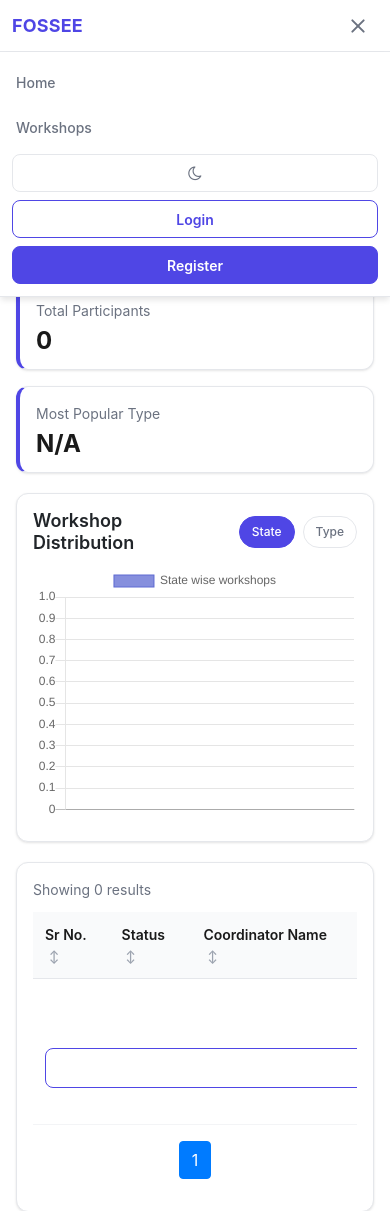
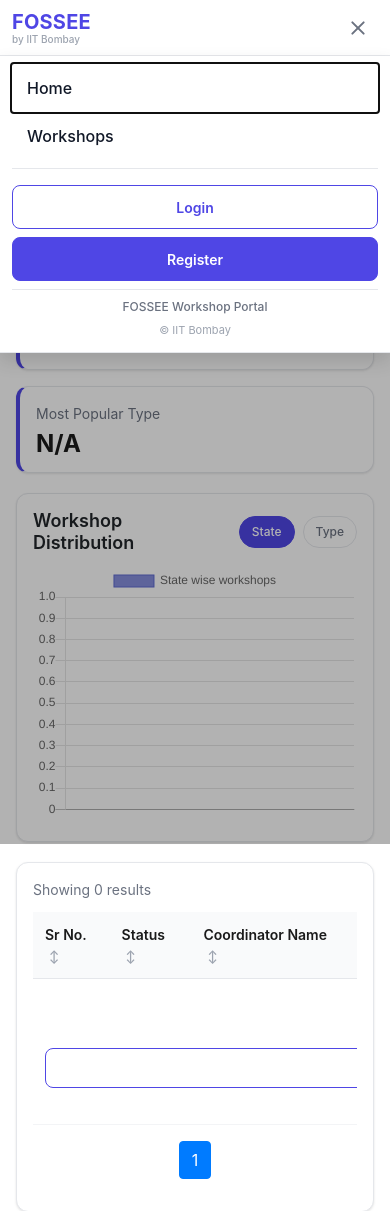
Before and after one commit to shivani-i-i/fossee-workshop-booking-ui, a Django app: page /statistics/public/ in a window 390 px wide, after a click that opens the changed part. Shown: the top 1211 px of the page. Run offline with Django 3.2, Linux system fonts and the light colour scheme; data that the repository does not hold is empty; some libraries are stand-ins or nearby versions.

Commit message:
feat: enhance navbar with animated hamburger, scroll shadow and mobile menu polish

```diff
--- a/workshop_app/static/workshop_app/css/navbar.css
+++ b/workshop_app/static/workshop_app/css/navbar.css
@@ -5,10 +5,10 @@
     left: 0;
     right: 0;
     z-index: 1000;
-    height: 56px;
+    height: 64px;
     background: var(--color-bg-primary);
     border-bottom: 1px solid var(--color-border);
-    transition: box-shadow 300ms ease;
+    transition: box-shadow 300ms ease, background 300ms ease;
 }
 
 .site-navbar.is-scrolled {
@@ -28,14 +28,30 @@
 .site-logo {
     color: var(--color-primary);
     font-family: var(--font-family);
+    display: inline-flex;
+    flex-direction: column;
+    align-items: flex-start;
+    line-height: 1;
+    text-decoration: none;
+    transition: opacity var(--transition-normal);
+}
+
+.site-logo__title {
+    font-size: 20px;
     font-weight: var(--font-weight-bold);
-    font-size: var(--font-size-lg);
-    text-decoration: none;
     letter-spacing: 0.01em;
+}
+
+.site-logo__tagline {
+    margin-top: 2px;
+    color: #9ca3af;
+    font-size: 10px;
+    font-weight: var(--font-weight-medium);
 }
 
 .site-logo:hover {
     color: var(--color-primary-hover);
+    opacity: 0.85;
     text-decoration: none;
 }
 
@@ -45,15 +61,27 @@
     gap: var(--space-4);
 }
 
+.site-nav__links,
+.site-nav__actions {
+    display: flex;
+    align-items: center;
+    gap: var(--space-4);
+}
+
+.site-nav__divider,
+.site-nav__footer {
+    display: none;
+}
+
 .site-nav__link {
     position: relative;
-    color: var(--color-text-secondary);
+    color: #111827;
     font-family: var(--font-family);
     font-size: var(--font-size-sm);
     font-weight: var(--font-weight-medium);
     text-decoration: none;
     padding: var(--space-1) 0;
-    transition: color var(--transition-normal);
+    transition: color var(--transition-normal), background 150ms ease;
 }
 
 .site-nav__link::after {
@@ -67,7 +95,7 @@
     background: var(--color-primary);
     transform: scaleX(0);
     transform-origin: left;
-    transition: transform 300ms ease;
+    transition: transform 200ms ease;
 }
 
 .site-nav__link:hover {
@@ -81,7 +109,6 @@
 
 .site-nav__link.active {
     color: var(--color-primary);
-    border-bottom: 2px solid var(--color-primary);
 }
 
 .site-nav__link.active::after {
@@ -92,9 +119,9 @@
     display: inline-flex;
     align-items: center;
     justify-content: center;
-    height: 34px;
+    height: 44px;
     padding: 0 var(--space-4);
-    border-radius: var(--radius-md);
+    border-radius: 8px;
     border: 1px solid transparent;
     font-family: var(--font-family);
     font-size: var(--font-size-sm);
@@ -104,53 +131,29 @@
 }
 
 .site-nav__btn--login {
-    color: var(--color-primary);
-    border-color: var(--color-primary);
+    color: #4f46e5;
+    border-color: #4f46e5;
     background: var(--color-bg-primary);
 }
 
 .site-nav__btn--login:hover {
-    color: var(--color-primary-hover);
-    border-color: var(--color-primary-hover);
+    color: #4338ca;
+    border-color: #4338ca;
     background: var(--color-primary-light);
     text-decoration: none;
 }
 
 .site-nav__btn--register {
-    color: var(--color-bg-primary);
-    background: var(--color-primary);
-    border-color: var(--color-primary);
+    color: #ffffff;
+    background: #4f46e5;
+    border-color: #4f46e5;
 }
 
 .site-nav__btn--register:hover {
-    color: var(--color-bg-primary);
-    background: var(--color-primary-hover);
-    border-color: var(--color-primary-hover);
+    color: #ffffff;
+    background: #4338ca;
+    border-color: #4338ca;
     text-decoration: none;
-}
-
-.site-theme-toggle {
-    width: 34px;
-    height: 34px;
-    border: 1px solid var(--color-border);
-    border-radius: var(--radius-full);
-    background: var(--color-bg-primary);
-    color: var(--color-text-secondary);
-    display: inline-flex;
-    align-items: center;
-    justify-content: center;
-    transition: all var(--transition-normal);
-}
-
-.site-theme-toggle:hover {
-    color: var(--color-primary);
-    border-color: var(--color-primary);
-    background: var(--color-primary-light);
-}
-
-.site-theme-toggle.is-dark {
-    color: var(--color-warning);
-    border-color: color-mix(in srgb, var(--color-warning) 40%, var(--color-border));
 }
 
 .site-navbar__toggle {
@@ -163,13 +166,13 @@
     align-items: center;
     justify-content: center;
     cursor: pointer;
-    color: var(--color-text-secondary);
-    transition: background var(--transition-fast), color var(--transition-fast);
+    color: #4f46e5;
+    transition: all 300ms ease;
 }
 
 .site-navbar__toggle:hover {
-    background: var(--color-bg-hover);
-    color: var(--color-text-primary);
+    background: transparent;
+    color: #4f46e5;
 }
 
 .site-navbar__toggle-bar {
@@ -178,7 +181,7 @@
     height: 2px;
     border-radius: var(--radius-full);
     background: currentColor;
-    transition: transform 300ms ease, opacity 300ms ease;
+    transition: all 300ms ease;
 }
 
 .site-navbar__toggle-bar + .site-navbar__toggle-bar {
@@ -197,9 +200,30 @@
     transform: translateY(-6px) rotate(-45deg);
 }
 
+.site-navbar__toggle.is-open {
+    color: #6b7280;
+    background: transparent;
+    border: 0;
+}
+
+.site-nav-backdrop {
+    position: fixed;
+    inset: 0;
+    z-index: 999;
+    background: rgba(0, 0, 0, 0.3);
+    opacity: 0;
+    pointer-events: none;
+    transition: opacity 300ms ease;
+}
+
+.site-nav-backdrop.is-visible {
+    opacity: 1;
+    pointer-events: auto;
+}
+
 @media (max-width: 767px) {
     .site-navbar {
-        height: 52px;
+        height: 56px;
     }
 
     .site-navbar__inner {
@@ -213,47 +237,97 @@
 
     .site-nav {
         position: absolute;
-        top: 52px;
+        top: 56px;
         left: 0;
         right: 0;
         display: flex;
         flex-direction: column;
         align-items: stretch;
-        gap: var(--space-2);
-        padding: 0 var(--space-3);
+        gap: 0;
+        padding: 0;
         max-height: 0;
         overflow: hidden;
         opacity: 0;
-        background: var(--color-bg-primary);
+        background: #ffffff;
         border-bottom: 1px solid var(--color-border);
-        box-shadow: var(--shadow-md);
-        transform: translateY(-4px);
-        transition: max-height 300ms ease, opacity var(--transition-normal), transform var(--transition-normal), padding var(--transition-normal);
+        box-shadow: 0 8px 18px rgba(0, 0, 0, 0.12);
+        transform: translateY(-6px);
+        transition: max-height 300ms ease, opacity 300ms ease, transform 300ms ease, padding 300ms ease;
+        z-index: 1001;
     }
 
     .site-nav.is-open {
-        max-height: 300px;
+        max-height: 500px;
         opacity: 1;
         transform: translateY(0);
-        padding: var(--space-3);
+        padding: var(--space-2) var(--space-3) var(--space-3);
+    }
+
+    .site-nav__links,
+    .site-nav__actions {
+        display: grid;
+        gap: 0;
     }
 
     .site-nav__link {
-        padding: var(--space-2) var(--space-1);
+        min-height: 48px;
+        display: flex;
+        align-items: center;
+        padding: 0 var(--space-3);
+        border-left: 3px solid transparent;
+        font-size: 16px;
+        color: #111827;
     }
 
-    .site-nav__link.active::after {
-        bottom: 0;
+    .site-nav__link::after {
+        display: none;
+    }
+
+    .site-nav__link:hover {
+        background: #f5f3ff;
+    }
+
+    .site-nav__link.active {
+        border-left-color: #4f46e5;
+        color: #4f46e5;
+        background: #eef2ff;
     }
 
     .site-nav__btn {
         width: 100%;
-        height: 38px;
+        height: 44px;
+        margin-top: var(--space-2);
+        border-radius: 8px;
     }
 
-    .site-theme-toggle {
-        width: 100%;
-        height: 38px;
-        border-radius: var(--radius-md);
+    .site-nav__divider {
+        display: block;
+        height: 1px;
+        background: #e5e7eb;
+        margin: var(--space-2) 0;
+    }
+
+    .site-nav__footer {
+        display: block;
+        text-align: center;
+        margin-top: var(--space-2);
+    }
+
+    .site-nav__footer-divider {
+        height: 1px;
+        background: #e5e7eb;
+        margin-bottom: var(--space-2);
+    }
+
+    .site-nav__footer p {
+        margin: 0;
+        color: #6b7280;
+        font-size: 12px;
+        font-weight: var(--font-weight-medium);
+    }
+
+    .site-nav__footer small {
+        color: #9ca3af;
+        font-size: 11px;
     }
 }
--- a/workshop_app/templates/workshop_app/base.html
+++ b/workshop_app/templates/workshop_app/base.html
@@ -55,26 +55,37 @@
 {% block header %}
     <nav class="site-navbar" aria-label="Primary navigation">
         <div class="site-navbar__inner">
-            <a class="site-logo" href="/">FOSSEE</a>
+            <a class="site-logo" href="/">
+                <span class="site-logo__title">FOSSEE</span>
+                <span class="site-logo__tagline">by IIT Bombay</span>
+            </a>
 
             <button class="site-navbar__toggle" type="button" id="siteNavbarToggle"
-                    aria-label="Toggle navigation menu" aria-expanded="false" aria-controls="siteNavMenu">
+                    aria-label="Open menu" aria-expanded="false" aria-controls="siteNavMenu">
                 <span class="site-navbar__toggle-bar"></span>
                 <span class="site-navbar__toggle-bar"></span>
                 <span class="site-navbar__toggle-bar"></span>
             </button>
 
             <div class="site-nav" id="siteNavMenu">
-                <a href="/" class="site-nav__link{% if request.path == '/' %} active{% endif %}">Home</a>
-                <a href="{% url 'workshop_app:workshop_type_list' %}" class="site-nav__link{% if '/workshop/types/' in request.path %} active{% endif %}">Workshops</a>
-                <button type="button" class="site-theme-toggle" id="siteThemeToggle" aria-label="Toggle dark mode" aria-pressed="false">
-                    <i class="fa fa-moon-o" aria-hidden="true"></i>
-                </button>
-                <a href="{% url 'workshop_app:login' %}" class="site-nav__btn site-nav__btn--login{% if '/workshop/login/' in request.path %} active{% endif %}">Login</a>
-                <a href="{% url 'workshop_app:register' %}" class="site-nav__btn site-nav__btn--register{% if '/workshop/register/' in request.path %} active{% endif %}">Register</a>
+                <div class="site-nav__links">
+                    <a href="/" class="site-nav__link{% if request.path == '/' %} active{% endif %}">Home</a>
+                    <a href="{% url 'workshop_app:workshop_type_list' %}" class="site-nav__link{% if '/workshop/types/' in request.path %} active{% endif %}">Workshops</a>
+                </div>
+                <div class="site-nav__divider" aria-hidden="true"></div>
+                <div class="site-nav__actions">
+                    <a href="{% url 'workshop_app:login' %}" class="site-nav__btn site-nav__btn--login{% if '/workshop/login/' in request.path %} active{% endif %}">Login</a>
+                    <a href="{% url 'workshop_app:register' %}" class="site-nav__btn site-nav__btn--register{% if '/workshop/register/' in request.path %} active{% endif %}">Register</a>
+                </div>
+                <div class="site-nav__footer" aria-hidden="true">
+                    <div class="site-nav__footer-divider"></div>
+                    <p>FOSSEE Workshop Portal</p>
+                    <small>© IIT Bombay</small>
+                </div>
             </div>
         </div>
     </nav>
+    <div class="site-nav-backdrop" id="siteNavBackdrop" aria-hidden="true"></div>
 {% endblock %}
 
 <div class="base-content">
@@ -94,33 +105,8 @@
         var navbar = document.querySelector('.site-navbar');
         var toggleButton = document.getElementById('siteNavbarToggle');
         var menu = document.getElementById('siteNavMenu');
-        var themeToggle = document.getElementById('siteThemeToggle');
-
-        function setTheme(themeName) {
-            document.documentElement.setAttribute('data-theme', themeName);
-            if (themeToggle) {
-                var isDark = themeName === 'dark';
-                themeToggle.classList.toggle('is-dark', isDark);
-                themeToggle.setAttribute('aria-pressed', isDark ? 'true' : 'false');
-                themeToggle.innerHTML = isDark
-                    ? '<i class="fa fa-sun-o" aria-hidden="true"></i>'
-                    : '<i class="fa fa-moon-o" aria-hidden="true"></i>';
-            }
-        }
-
-        if (themeToggle) {
-            setTheme(document.documentElement.getAttribute('data-theme') || 'light');
-            themeToggle.addEventListener('click', function () {
-                var current = document.documentElement.getAttribute('data-theme') || 'light';
-                var next = current === 'dark' ? 'light' : 'dark';
-                setTheme(next);
-                try {
-                    localStorage.setItem('theme', next);
-                } catch (error) {
-                    // Ignore storage failures silently.
-                }
-            });
-        }
+        var backdrop = document.getElementById('siteNavBackdrop');
+        var focusableSelector = 'a[href], button:not([disabled]), [tabindex]:not([tabindex="-1"])';
 
         function setNavbarScrollState() {
             if (!navbar) {
@@ -136,10 +122,40 @@
             return;
         }
 
+        function isMobileLayout() {
+            return window.matchMedia('(max-width: 767px)').matches;
+        }
+
+        function trapFocus(event) {
+            if (!isMobileLayout() || !menu.classList.contains('is-open') || event.key !== 'Tab') {
+                return;
+            }
+            var focusable = menu.querySelectorAll(focusableSelector);
+            if (!focusable.length) {
+                return;
+            }
+
+            var first = focusable[0];
+            var last = focusable[focusable.length - 1];
+
+            if (event.shiftKey && document.activeElement === first) {
+                event.preventDefault();
+                last.focus();
+            } else if (!event.shiftKey && document.activeElement === last) {
+                event.preventDefault();
+                first.focus();
+            }
+        }
+
         function closeMenu() {
             menu.classList.remove('is-open');
             toggleButton.classList.remove('is-open');
             toggleButton.setAttribute('aria-expanded', 'false');
+            toggleButton.setAttribute('aria-label', 'Open menu');
+            if (backdrop) {
+                backdrop.classList.remove('is-visible');
+            }
+            document.removeEventListener('keydown', trapFocus);
         }
 
         toggleButton.addEventListener('click', function (event) {
@@ -147,10 +163,39 @@
             var isOpen = menu.classList.toggle('is-open');
             toggleButton.classList.toggle('is-open', isOpen);
             toggleButton.setAttribute('aria-expanded', isOpen ? 'true' : 'false');
+            toggleButton.setAttribute('aria-label', isOpen ? 'Close menu' : 'Open menu');
+            if (backdrop) {
+                backdrop.classList.toggle('is-visible', isOpen);
+            }
+            if (isOpen && isMobileLayout()) {
+                var firstFocusable = menu.querySelector(focusableSelector);
+                if (firstFocusable) {
+                    firstFocusable.focus();
+                }
+                document.addEventListener('keydown', trapFocus);
+            } else {
+                document.removeEventListener('keydown', trapFocus);
+            }
         });
 
         document.addEventListener('click', function (event) {
             if (!menu.contains(event.target) && !toggleButton.contains(event.target)) {
+                closeMenu();
+            }
+        });
+
+        if (backdrop) {
+            backdrop.addEventListener('click', closeMenu);
+        }
+
+        document.addEventListener('keydown', function (event) {
+            if (event.key === 'Escape') {
+                closeMenu();
+            }
+        });
+
+        window.addEventListener('resize', function () {
+            if (!isMobileLayout()) {
                 closeMenu();
             }
         });
```
